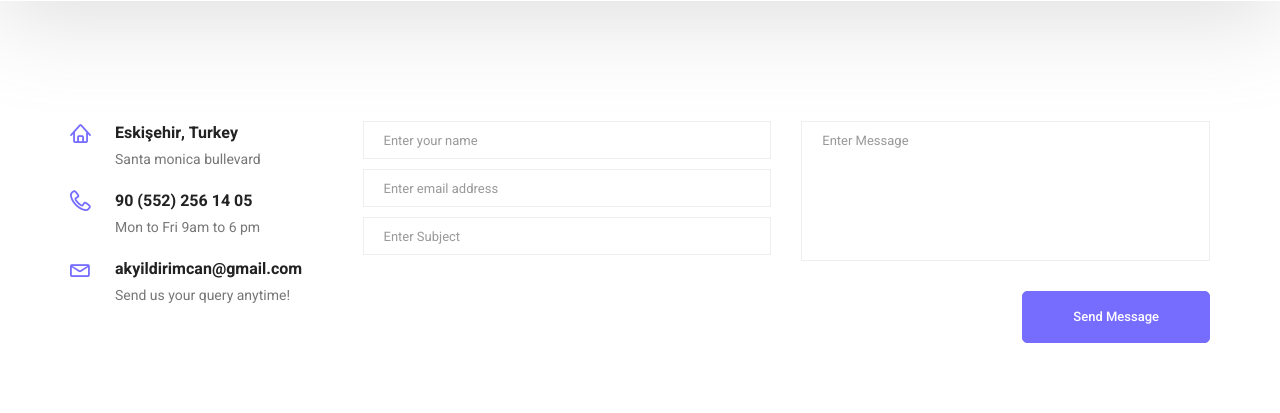
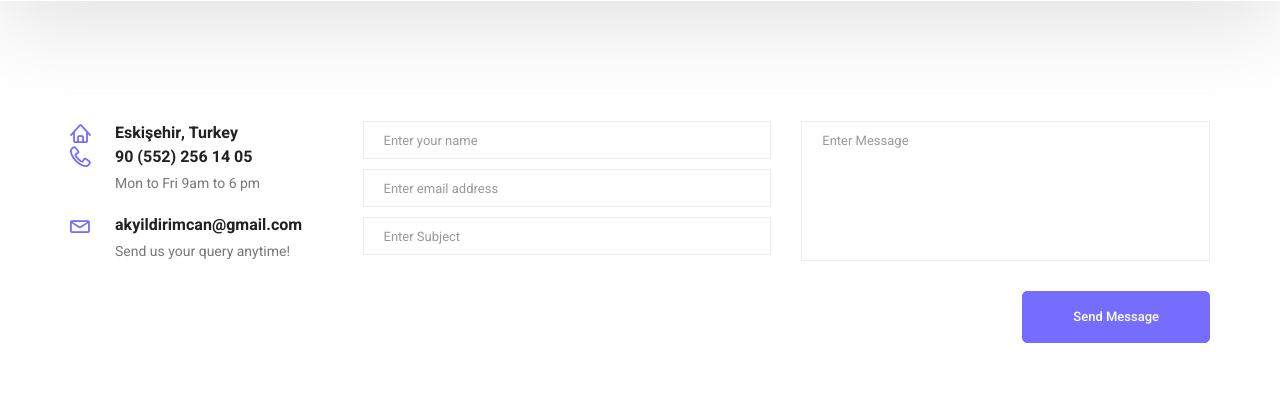
Before and after one commit to softdevcan/softdevcan, a Django app: page /contact/contact in a window 1280 px wide. Shown: the part 479-892 px from the top of the page. Run offline with Django 4.2, Linux system fonts and the light colour scheme; data that the repository does not hold is empty; some libraries are stand-ins or nearby versions.

Commit message:
refactor: contact.html change info 2

```diff
--- a/templates/contact.html
+++ b/templates/contact.html
@@ -38,7 +38,6 @@
                         <div class="info_item">
                             <i class="lnr lnr-home"></i>
                             <h6>Eskişehir, Turkey</h6>
-                            <p>Santa monica bullevard</p>
                         </div>
                         <div class="info_item">
                             <i class="lnr lnr-phone-handset"></i>
```
